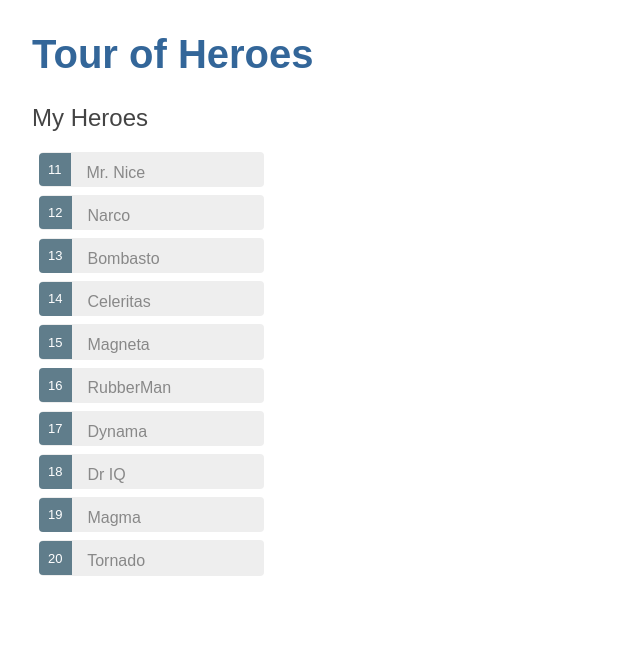
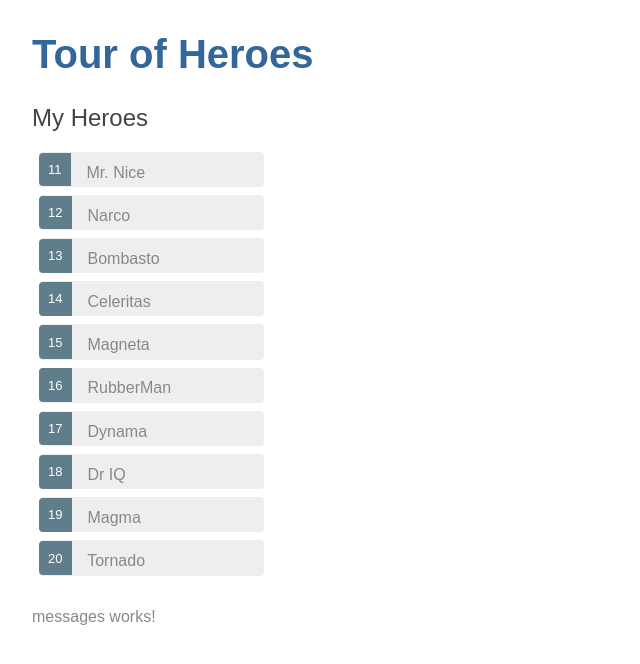
Before and after one commit to rafalfaro18/angular-tour-of-heroes, an Angular app: page / in a window 1280 px wide. Shown: the top 664 px of the page, without its empty margins (0-640 px from the left). Built offline with nearby package versions, Linux system fonts and the light colour scheme.

Commit message:
Displays new component

```diff
--- a/src/app/app.component.html
+++ b/src/app/app.component.html
@@ -1,2 +1,3 @@
 <h1>{{title}}</h1>
 <app-heroes></app-heroes>
+<app-messages></app-messages>
```
